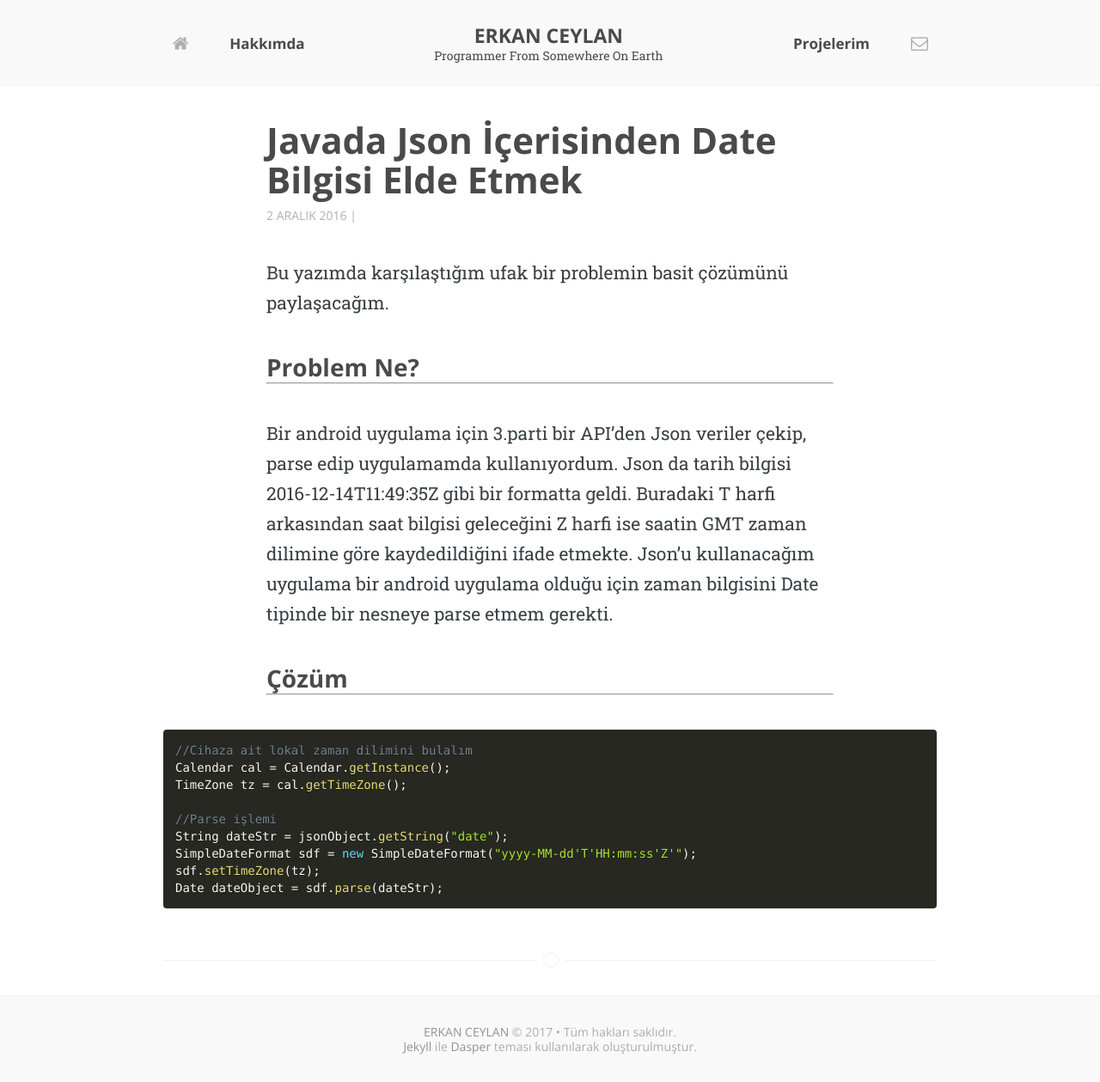
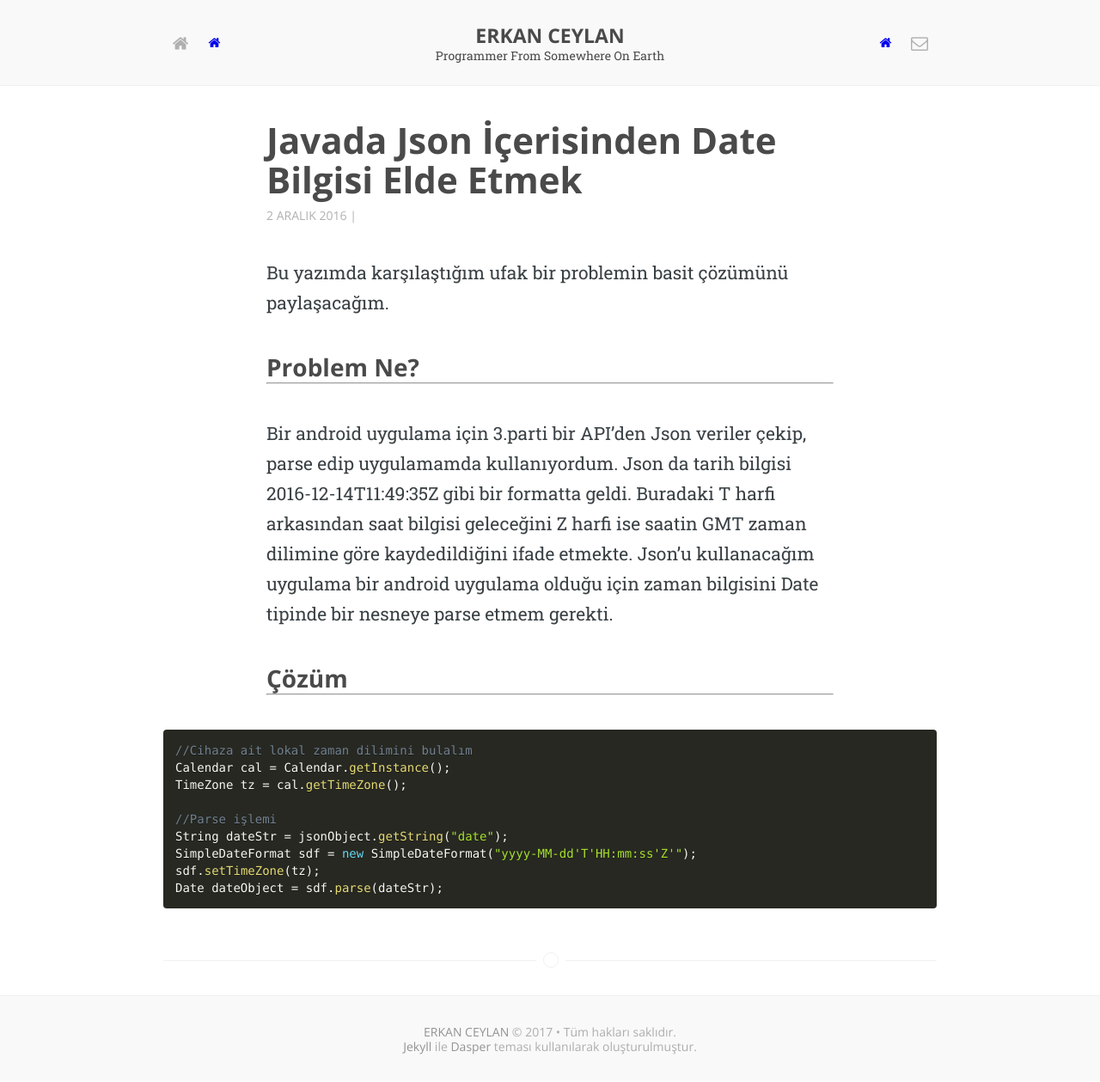
Before and after one commit to erkanceylan/blog, a Jekyll site: the page built from _posts/2016-12-2-Java-Json-Date-Parsing.md, in a window 1280 px wide. Shown: the whole page at 86% size. Built offline with Jekyll 4.4.1, drawn with Linux system fonts in a browser that asks for light colours; some web fonts are replaced; comment, search, counter and statistics services are not loaded.

Commit message:
Update default.html

```diff
--- a/_layouts/default.html
+++ b/_layouts/default.html
@@ -87,7 +87,7 @@ layout: htmlCompressor
 					<!-- Display: table-cell -->
 					<div class="dtc">
 
-						<a href="{{ site.aboutUrl }}"><h5>Hakkımda</h5></a>
+						<a href="{{ site.baseurl }}"><i class="icon-home"></i></a>
 
 					</div><!-- .dtc -->
 					<!-- Display: table-cell -->
@@ -100,7 +100,7 @@ layout: htmlCompressor
 					<!-- Display: table-cell -->
 					<div class="dtc">
 
-						<a href="{{ site.projectsUrl }}"><h5>Projelerim</h5></a>
+						<a href="{{ site.baseurl }}"><i class="icon-home"></i></a>
 
 					</div><!-- .dtc -->
 
```
